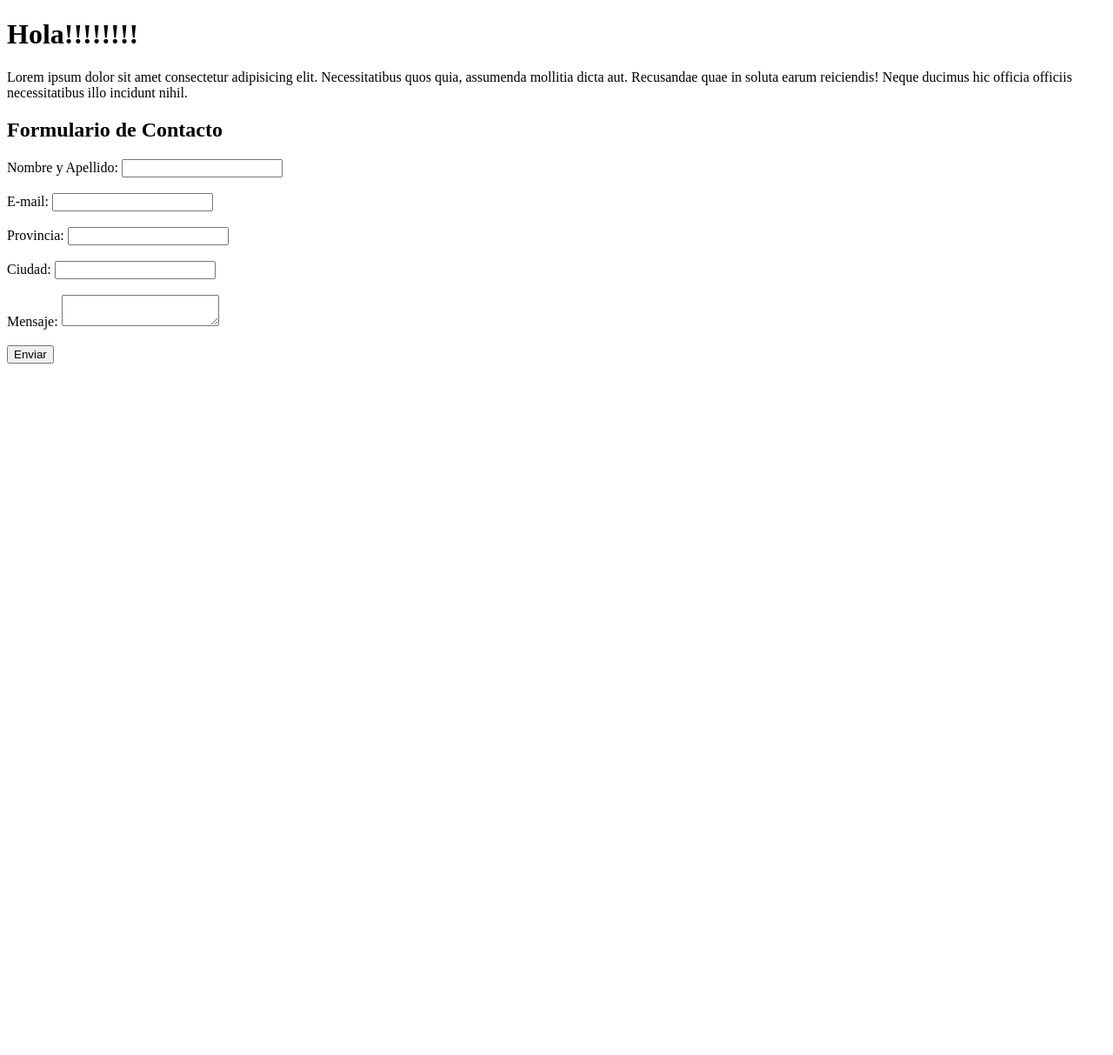
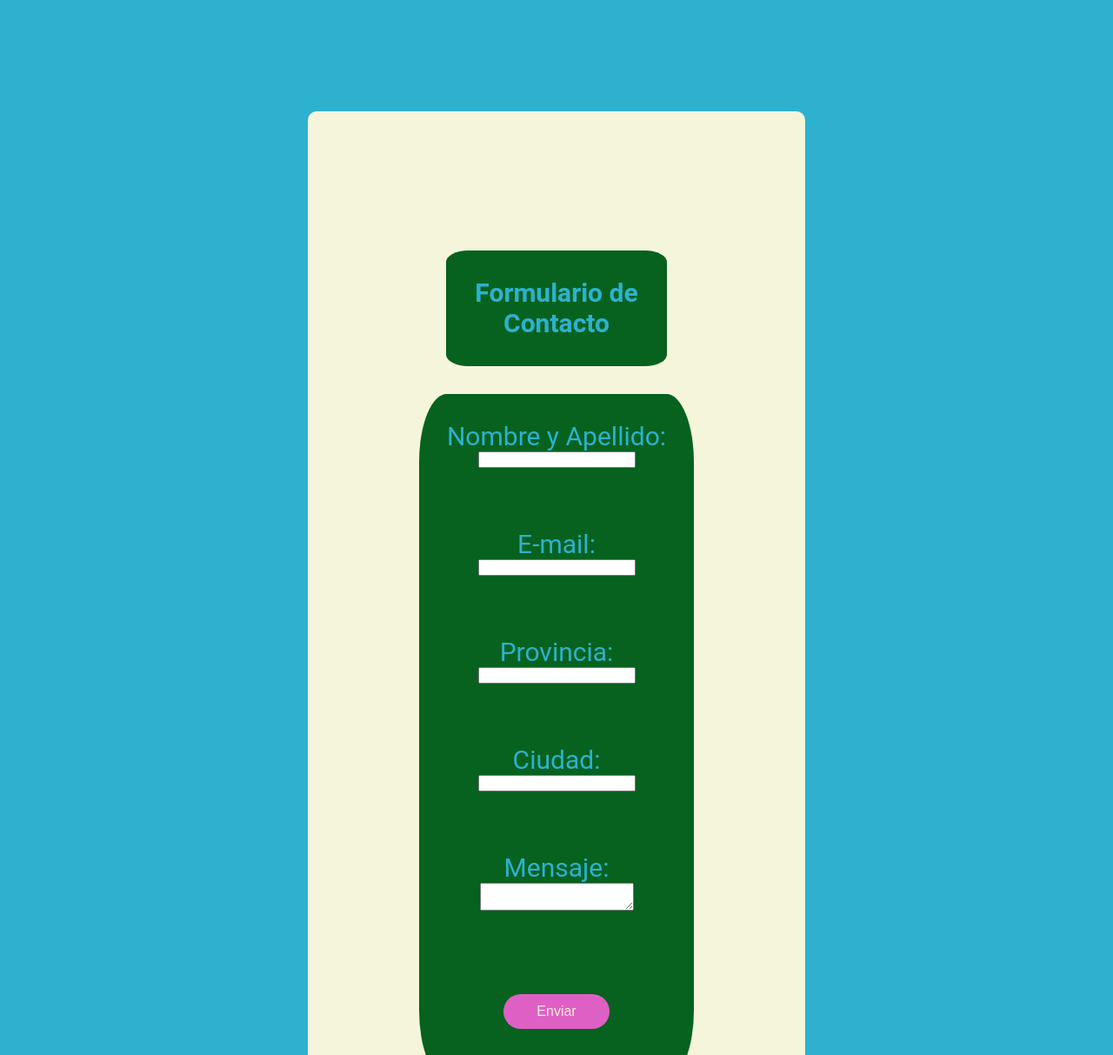
Before and after one commit to JuanManuelGasinghini/trabajofinal-gasinghini, a plain HTML site: page contacto.html in a window 1280 px wide. Shown: the top 1213 px of the page at 87% size. Before the commit the page ends 800 px from the top, so only its background shows below. Drawn offline with Linux system fonts and the light colour scheme.

Commit message:
agruegué clases al contacto

```diff
--- a/contacto.html
+++ b/contacto.html
@@ -3,20 +3,15 @@
 <head>
     <meta charset="UTF-8">
     <meta name="viewport" content="width=device-width, initial-scale=1.0">
-    <title>Document</title>
+<link rel="stylesheet" href="styles.css">
+    <title>Contacto</title>
 </head>
 <body>
-    <header>
-    <h1>Hola!!!!!!!!</h1>
-</header>
-<p>Lorem ipsum dolor sit amet consectetur adipisicing elit. Necessitatibus quos quia, assumenda mollitia dicta aut. Recusandae quae in soluta earum reiciendis! Neque ducimus hic officia officiis necessitatibus illo incidunt nihil.
-</p>
 <main>
-
-    <article class="encabezado__formulario">
+<div class="containerForm">
+    <div class="contactForm">
         <h2>Formulario de Contacto</h2>
-    </article>
-    <form id="contactForm">
+    <form class="form__contact" id="contactForm">
         <label for="nombre">Nombre y Apellido:</label>
         <input type="text" id="nombre" name="nombre" required><br><br>
 
@@ -31,10 +26,13 @@
 
         <label for="mensaje">Mensaje:</label>
         <textarea id="mensaje" name="mensaje"></textarea><br><br>
-
+    <div class="btn-field-contact">
         <button type="submit">Enviar</button>
+        </div>
       </form>
-
+        </div>
+          </div>
+</div>
 </main>
     <script src="contacto.js"></script>
 </body>
--- a/contacto.js
+++ b/contacto.js
@@ -18,10 +18,10 @@ document.addEventListener("DOMContentLoaded", function() {
         mensaje
       };
 
-      // Guardar los datos en el almacenamiento local (localStorage)
+
       saveFormData(formData);
 
-      // Limpiar el formulario
+
       form.reset();
     });
 
--- a/styles.css
+++ b/styles.css
@@ -175,3 +175,87 @@ select {
 .boton-eliminar:focus {
   outline: none;
 }
+
+/*contacto.html*/
+
+/*
+.header_contact{
+  display: flex;
+  align-items: center;
+  background-color: black;
+}
+
+.header_contact h1 {
+  display: flex;
+color: brown;
+} */
+
+.containerForm {
+display: flex;
+justify-content: center;
+background-color: rgb(46, 177, 206);
+}
+.contactForm{
+  display: flex;
+  flex-direction: column;
+
+
+  background-color: beige;
+  padding: 50px 60px 70px;
+  text-align: center;
+  border-radius: 10px;
+  margin: 10%;
+  padding: 10%;
+}
+.contactForm h2 {
+  display: flex;
+  flex-direction: column;
+  font-size: 30px;
+   color:rgb(46, 177, 206);
+  background-color: rgb(6, 98, 30);
+  padding: 10%;
+  margin: 10%;
+  border-radius: 10%;
+  }
+
+  .form__contact {
+    background-color: rgb(6, 98, 30);
+    color: rgb(46, 177, 206);;
+    display: flex;
+    flex-direction: column;
+    align-items: center;
+    border-radius: 10%;
+   padding: 10%;
+   font-size: 30px;
+     }
+
+
+.input textarea {
+  width: 100%;
+  height: 100%;
+  background-color: rgb(46, 177, 206);
+  border: 0;
+  outline: none;
+  padding: 18px 15px;
+  color: black;
+}
+
+.btn-field-contact{
+  display: flex;
+justify-content: center;
+width: 100%;
+}
+
+.btn-field-contact button{
+      flex-basis: 48%;
+    font-size: 16px;
+    background-color: rgb(222, 96, 197);
+    margin: 10%;
+     color: antiquewhite;
+    height: 40px;
+    border-radius: 25px;
+    border: 0;
+    outline: 0;
+cursor: pointer;
+transition: background 1s;
+}
```
